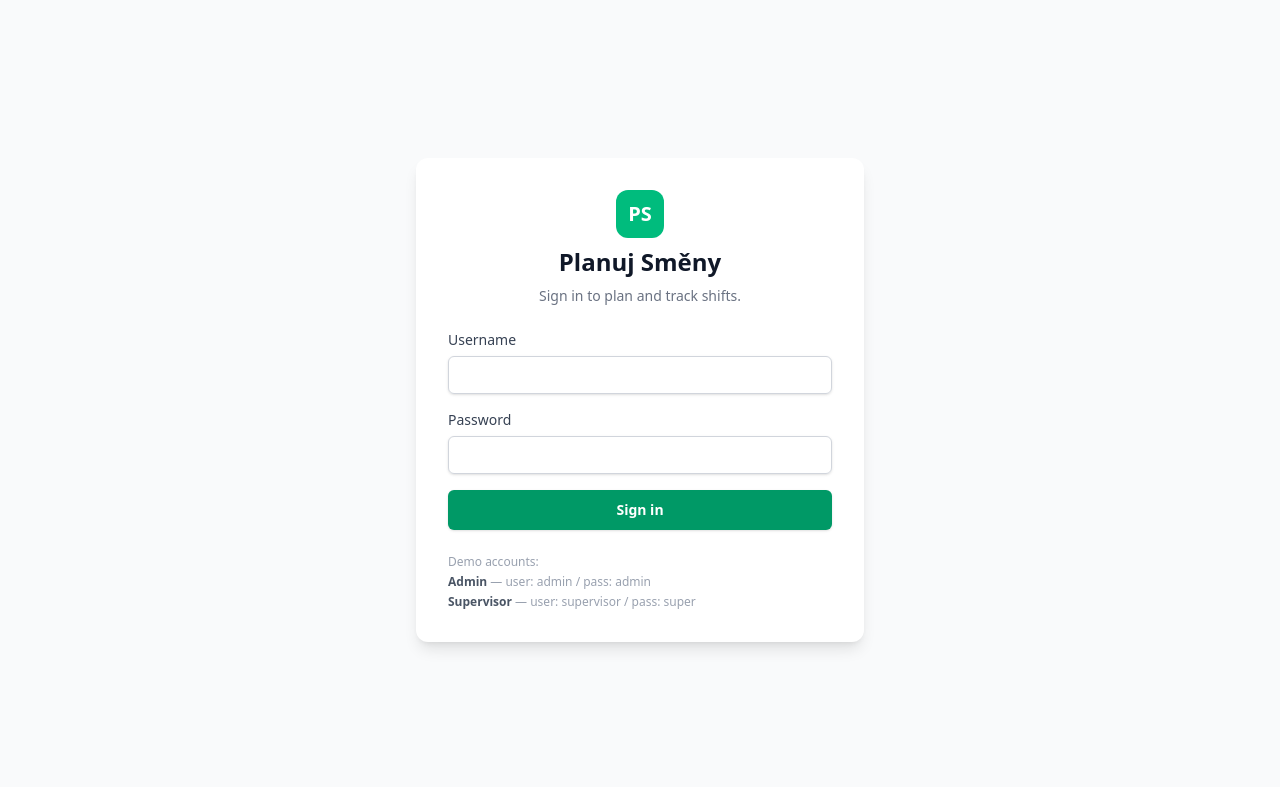
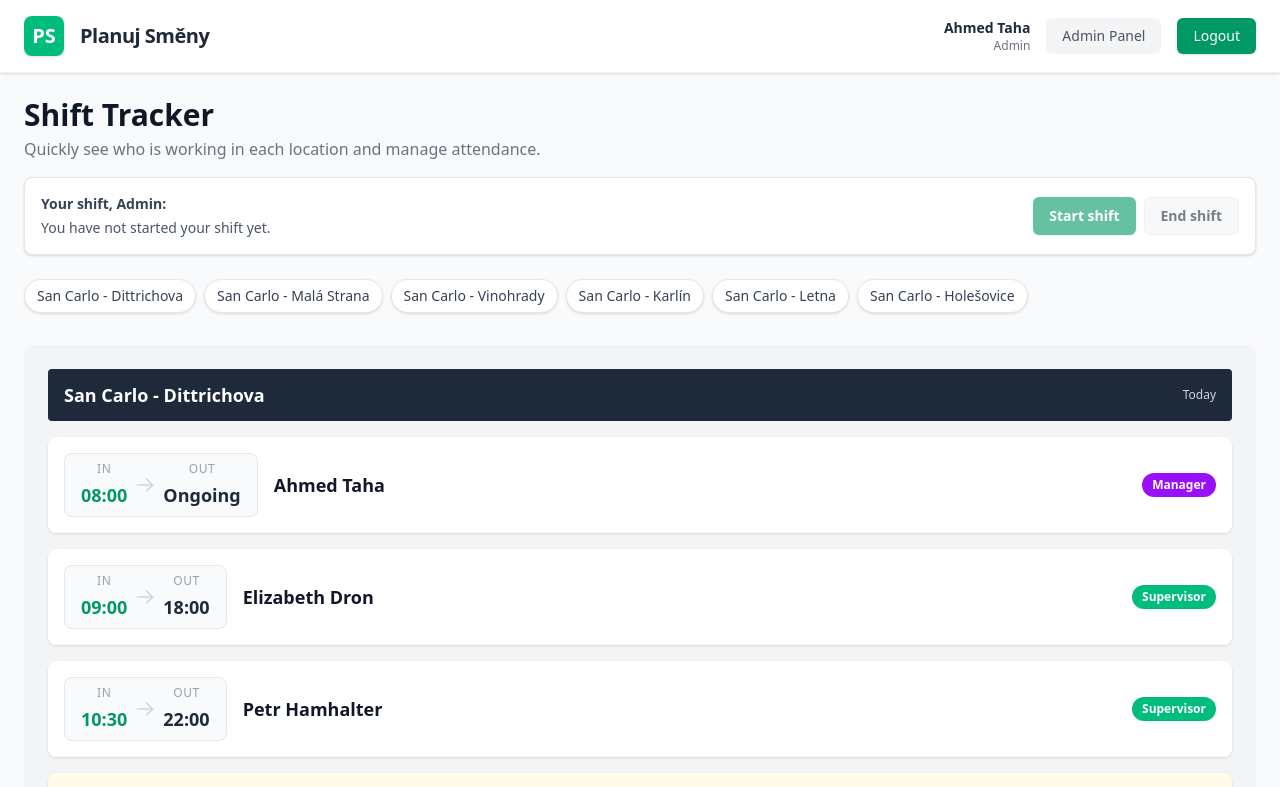
Before and after one commit to NnnotAnwar/planuj-smeny-app, a React (Vite) app: page / in a window 1280 px wide. Before the commit this address led to /login. Shown: the top 787 px of the page. Built offline with nearby package versions, Linux system fonts and the light colour scheme.

Commit message:
locations, popup window

```diff
--- a/src/App.tsx
+++ b/src/App.tsx
@@ -3,7 +3,6 @@ import { useState } from 'react';
 import './App.css';
 import Dashboard from './components/Dashboard';
 import ShiftCards from './components/ShiftCards';
-import { useAuth } from './auth/AuthContext';
 
 type Shift = {
   id: number;
@@ -25,7 +24,7 @@ const defaultShifts: Shift[] = [
   { id: 3, name: 'Petr Hamhalter', role: 'Supervisor', start: '10:30', end: '22:00' },
   { id: 4, name: 'Luca Lucio', role: 'Manager', start: null, end: null },
   { id: 5, name: 'Anna Arestova', role: 'Supervisor', start: '07:00', end: '15:00' },
-  { id: 6, name: 'Alina Melnikova', role: 'Waiter', start: '14:00', end: '23:30' },
+  { id: 6, name: 'Alina Melnikova', role: 'Waitress', start: '14:00', end: '23:30' },
   { id: 7, name: 'Mehded Taha', role: 'Waiter', start: '08:00', end: null },
 ];
 
@@ -63,29 +62,46 @@ const locations: Location[] = [
 ];
 
 export default function App() {
-  const { user } = useAuth();
+  const user = {
+    username: 'Ahmed Taha',
+    role: 'Admin',
+  };
+
+  interface Location {
+    id: string;
+    name: string;
+  }
+
   const [startedAt, setStartedAt] = useState<string | null>(null);
   const [endedAt, setEndedAt] = useState<string | null>(null);
+  // track the currently selected location id while picking a place to start a shift
+  const [selectedLocationId, setSelectedLocationId] = useState<string | null>(null);
+  const [isLocationPopupOpen, setIsLocationPopupOpen] = useState(false);
+  const [location, setLocation] = useState<Location | null>(null);
+  const [isChangedLocation, setIsChangedLocation] = useState(false);
 
-  const scrollToLocation = (id: string) => {
-    const el = document.getElementById(id);
-    if (el) {
-      el.scrollIntoView({ behavior: 'smooth', block: 'start' });
-    }
-  };
 
   const handleStartShift = () => {
-    const now = new Date();
-    const time = now.toLocaleTimeString([], { hour: '2-digit', minute: '2-digit' });
+    if (!selectedLocationId) {
+      // guard: don't start a shift without choosing a location first
+      alert('Please pick a location before starting your shift.');
+      return;
+    }
+
+    const now = new Date("February 19, 2026 11:01:30 GMT+01:00"); // Add 2 hours to current time
+    const time = now.toLocaleTimeString('en-GB', { hour: '2-digit', minute: '2-digit' });
     setStartedAt(time);
     setEndedAt(null);
   };
 
   const handleEndShift = () => {
-    const now = new Date();
-    const time = now.toLocaleTimeString([], { hour: '2-digit', minute: '2-digit' });
+    const now = new Date("February 19, 2026 22:45:30 GMT+01:00"); // Add 2 hours to current time
+    const time = now.toLocaleTimeString('en-GB', { hour: '2-digit', minute: '2-digit' });
     setEndedAt(time);
+    // setSelectedLocationId(null); // reset selected location after ending the shift
   };
+
+
 
   return (
     <div className="App min-h-screen bg-gray-50 font-sans">
@@ -104,13 +120,13 @@ export default function App() {
             <section className="bg-white border border-gray-200 rounded-lg p-4 flex flex-col md:flex-row md:items-center md:justify-between gap-4 shadow-sm">
               <div>
                 <p className="text-sm font-semibold text-gray-700">
-                  Your shift, {user.role === 'Admin' ? 'Admin' : 'Supervisor'}:
+                  Your shift, {user.role}:
                 </p>
                 <p className="text-sm text-gray-600 mt-1">
                   {startedAt
                     ? endedAt
-                      ? `Shift finished. Started at ${startedAt}, ended at ${endedAt}.`
-                      : `Shift running. Started at ${startedAt}.`
+                      ? `Shift finished at ${locations.find(l => l.id === selectedLocationId)?.name || 'unknown location'}. Started at ${startedAt}, ended at ${endedAt}.`
+                      : `Shift running at ${locations.find(l => l.id === selectedLocationId)?.name || 'unknown location'}. Started at ${startedAt}.`
                     : 'You have not started your shift yet.'}
                 </p>
               </div>
@@ -120,7 +136,7 @@ export default function App() {
                   type="button"
                   onClick={handleStartShift}
                   className="px-4 py-2 text-sm font-semibold rounded-md bg-emerald-600 text-white hover:bg-emerald-700 shadow-sm disabled:opacity-60 disabled:cursor-not-allowed"
-                  disabled={!!startedAt && !endedAt}
+                  disabled={!!startedAt && !endedAt || !selectedLocationId}
                 >
                   Start shift
                 </button>
@@ -138,12 +154,27 @@ export default function App() {
         </div>
 
         <nav className="flex flex-wrap gap-2 mb-8">
+
+          {/* <p className="text-sm text-gray-500">
+              Your shift is running at {locations.find(l => l.id === selectedLocationId)?.name || 'Unknown Location'}
+            </p> */}
+
           {locations.map((location) => (
             <button
               key={location.id}
               type="button"
-              onClick={() => scrollToLocation(location.id)}
-              className="px-3 py-1.5 rounded-full text-sm border border-gray-200 bg-white text-gray-700 hover:bg-gray-100 hover:border-gray-300 transition-colors shadow-sm"
+              onClick={() => {
+                setIsLocationPopupOpen(true)
+                if (selectedLocationId && selectedLocationId !== location.id) {
+                  setIsChangedLocation(true)
+                } else {
+                  setIsChangedLocation(false)
+                }
+                setLocation({ id: location.id, name: location.name })
+              }}
+
+              className={`px-3 py-1.5 rounded-full text-sm border border-gray-200 bg-white text-gray-700 hover:bg-gray-100 hover:border-gray-300 transition-colors shadow-sm ${selectedLocationId === location.id ? 'ring-2 ring-emerald-500' : ''
+                }`}
             >
               {location.name}
             </button>
@@ -151,13 +182,13 @@ export default function App() {
         </nav>
 
         <div className="space-y-6">
-          {locations.map((location, index) => (
+          {locations.map((location) => (
             <section key={location.id} id={location.id}>
               <ShiftCards
                 locationName={location.name}
                 shifts={location.shifts}
                 userShift={
-                  index === 0 && user
+                  user && location.id === selectedLocationId
                     ? {
                       name: user.username,
                       role: user.role,
@@ -171,6 +202,40 @@ export default function App() {
           ))}
         </div>
       </main>
+      {
+        isLocationPopupOpen && (
+
+          <div className='fixed inset-0 z-100 flex items-center justify-center bg-black/50 backdrop-blur-sm transition-opacity'>
+            <div className="bg-white p-6 rounded-2xl shadow-xl w-full max-w-md transform transition-all">
+              {isChangedLocation ? (
+                <h2 className="text-2xl font-bold text-amber-600 mb-4">Change Your Location Shift to </h2>
+              ) : (
+                <h2 className="text-2xl font-bold text-emerald-600 mb-4">Confirm Location Shift as </h2>
+              )}
+              <h3 className="text-lg font-semibold text-gray-700">{location?.name}</h3>
+              <div className="flex justify-end space-x-3 mt-6">
+                <button
+                  onClick={() => {
+                    setIsLocationPopupOpen(false)
+                  }}
+                  className="px-4 py-2 text-sm font-medium text-gray-700 bg-gray-100 rounded-md hover:bg-gray-200 transition-colors"
+                >
+                  Cancel
+                </button>
+                <button
+                  className="px-4 py-2 text-sm font-medium text-white bg-emerald-600 rounded-md hover:bg-emerald-700 transition-colors shadow-sm"
+                  onClick={() => {
+                    setSelectedLocationId(location?.id || null)
+                    setIsLocationPopupOpen(false)
+                  }}
+                >
+                  Yes
+                </button>
               </div>
+            </div>
+          </div>
+        )
+      }
+    </div >
   );
 }
--- a/src/auth/AuthContext.tsx
+++ /dev/null
@@ -1,24 +0,0 @@
-import { createContext, useContext } from 'react';
-
-export type UserRole = 'Admin' | 'Supervisor';
-
-export type AuthUser = {
-  username: string;
-  role: UserRole;
-};
-
-export type AuthContextValue = {
-  user: AuthUser | null;
-  login: (username: string, password: string) => Promise<boolean>;
-  logout: () => void;
-};
-
-export const AuthContext = createContext<AuthContextValue | undefined>(undefined);
-
-export function useAuth() {
-  const ctx = useContext(AuthContext);
-  if (!ctx) {
-    throw new Error('useAuth must be used within an AuthProvider');
-  }
-  return ctx;
-}
--- a/src/auth/AuthProvider.tsx
+++ /dev/null
@@ -1,34 +0,0 @@
-import { useState, type ReactNode } from 'react';
-import { AuthContext, type AuthUser, type UserRole } from './AuthContext';
-
-const USERS: Array<{ username: string; password: string; role: UserRole }> = [
-  { username: 'admin', password: 'admin', role: 'Admin' },
-  { username: 'supervisor', password: 'super', role: 'Supervisor' },
-];
-
-export function AuthProvider({ children }: { children: ReactNode }) {
-  const [user, setUser] = useState<AuthUser | null>(null);
-
-  const login = async (username: string, password: string) => {
-    const found = USERS.find(
-      (u) => u.username === username.trim() && u.password === password.trim(),
-    );
-
-    if (!found) {
-      return false;
-    }
-
-    setUser({ username: found.username, role: found.role });
-    return true;
-  };
-
-  const logout = () => {
-    setUser(null);
-  };
-
-  return (
-    <AuthContext.Provider value={{ user, login, logout }}>
-      {children}
-    </AuthContext.Provider>
-  );
-}
--- a/src/components/Dashboard.tsx
+++ b/src/components/Dashboard.tsx
@@ -1,9 +1,12 @@
 import { useNavigate } from 'react-router-dom';
-import { useAuth } from '../auth/AuthContext';
 
 export default function Dashboard() {
+    const user = {
+        username: 'Ahmed Taha',
+        role: 'Admin',
+    };
+
     const navigate = useNavigate();
-  const { user, logout } = useAuth();
 
     const handleAdminClick = () => {
         navigate('/admin');
@@ -14,22 +17,24 @@ export default function Dashboard() {
     };
 
     const handleLogout = () => {
-    logout();
         navigate('/login', { replace: true });
     };
 
+
     return (
-    <header className="flex items-center justify-between px-6 py-4 bg-white shadow-sm border-b border-gray-100">
-      <div className="flex items-center space-x-4">
+        <header className="md:flex items-center sticky top-0 z-50 justify-between px-6 py-4 bg-white shadow-sm border-b border-gray-100">
+            <a href='/' className="flex items-center space-x-4 mb-4 md:mb-0">
+
                 <div className="w-10 h-10 bg-emerald-500 rounded-lg flex items-center justify-center shadow-sm">
                     <span className="text-white font-bold text-xl">PS</span>
                 </div>
                 <span className="text-xl font-bold text-gray-800 tracking-tight">Planuj Směny</span>
-      </div>
+
+            </a>
 
             <div className="flex items-center space-x-4">
                 {user && (
-          <div className="text-right text-sm">
+                    <div className="hidden md:block text-right text-sm">
                         <p className="font-semibold text-gray-800">{user.username}</p>
                         <p className="text-xs text-gray-500">{user.role}</p>
                     </div>
--- a/src/components/ShiftCards.tsx
+++ b/src/components/ShiftCards.tsx
@@ -21,14 +21,15 @@ export default function ShiftCards({ locationName, shifts, userShift }: ShiftCar
   const getRoleBadgeColor = (role: string) => {
     switch (role) {
       case 'Manager':
+        return 'bg-purple-600 text-white';
+      case 'Supervisor':
+        return 'bg-emerald-500 text-white';
+      case 'Waiter':
+        return 'bg-lime-400 text-black';
+      case 'Waitress':
+        return 'bg-lime-400 text-black';
+      default:
         return 'bg-red-100 text-red-700';
-      case 'Supervisor':
-        return 'bg-purple-100 text-purple-700';
-      case 'Waiter':
-      case 'Waitress':
-        return 'bg-blue-100 text-blue-700';
-      default:
-        return 'bg-gray-100 text-gray-700';
     }
   };
 
--- a/src/main.tsx
+++ b/src/main.tsx
@@ -3,36 +3,26 @@ import { createRoot } from 'react-dom/client';
 import { BrowserRouter, Navigate, Route, Routes } from 'react-router-dom';
 import './index.css';
 import App from './App.tsx';
-import LoginPage from './routes/LoginPage.tsx';
 import AdminPage from './routes/AdminPage.tsx';
-import { AuthProvider } from './auth/AuthProvider.tsx';
-import ProtectedRoute from './routes/ProtectedRoute.tsx';
 
 createRoot(document.getElementById('root')!).render(
   <StrictMode>
     <BrowserRouter>
-      <AuthProvider>
       <Routes>
-          <Route path="/login" element={<LoginPage />} />
         <Route
           path="/"
           element={
-              <ProtectedRoute>
             <App />
-              </ProtectedRoute>
           }
         />
         <Route
           path="/admin"
           element={
-              <ProtectedRoute requiredRole="Admin">
             <AdminPage />
-              </ProtectedRoute>
           }
         />
         <Route path="*" element={<Navigate to="/" replace />} />
       </Routes>
-      </AuthProvider>
     </BrowserRouter>
   </StrictMode>,
 );
```
Also changed, not shown: src/components/LocationPopup.tsx (added, +34 -0 lines). Lines whose indentation alone changed are shown as unchanged.
